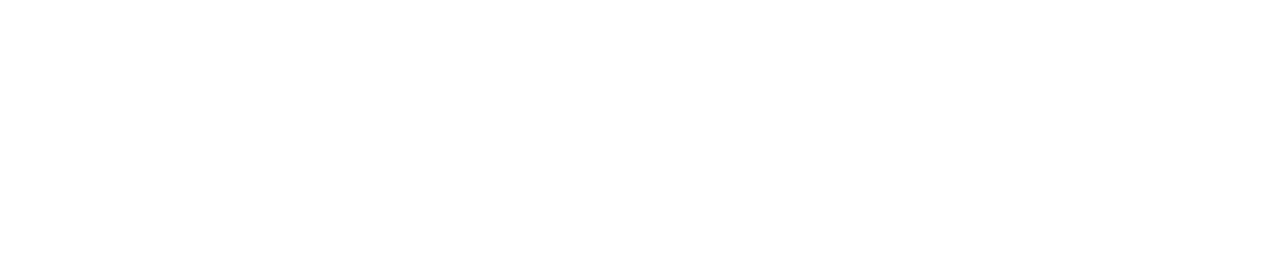
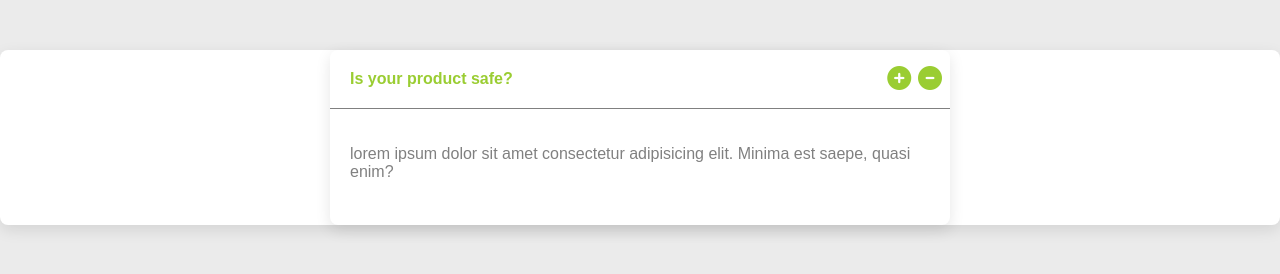
Before and after one commit to itisrichaudhury236/Q_-_A_section, a plain HTML site: page index.html in a window 1280 px wide. Drawn offline with Linux system fonts and the light colour scheme.

Commit message:
css added

```diff
--- a/index.html
+++ b/index.html
@@ -6,8 +6,27 @@
     <meta name="viewport" content="width=device-width, initial-scale=1.0">
     <title>Q&A_section</title>
     <link rel="stylesheet" href="style.css">
+    <link rel="stylesheet" href="https://cdnjs.cloudflare.com/ajax/libs/font-awesome/6.4.0/css/all.min.css" integrity="sha512-iecdLmaskl7CVkqkXNQ/ZH/XLlvWZOJyj7Yy7tcenmpD1ypASozpmT/E0iPtmFIB46ZmdtAc9eNBvH0H/ZpiBw==" crossorigin="anonymous" referrerpolicy="no-referrer" />
 </head>
 <body>
+    <section class="question">
 
+        <div class="section-center">
+            <article class="question">
+                <div class="question-title">
+                    <p>Is your product safe?</p>
+                    <button class="question-btn">
+                        <span class="plus-icon"><i class="fa fa-plus-circle" aria-hidden="true"></i></span>
+                        <span class="minus-icon"><i class="fa fa-minus-circle" aria-hidden="true"></i></span>
+                     </button>
+                </div>
+                <div class="question-text">
+                    <p> lorem ipsum dolor sit amet consectetur adipisicing elit. Minima est saepe, quasi enim?</p>
+
+                </div>
+            </article>
+        </div>
+
+</section>
 </body>
 </html>
--- a/style.css
+++ b/style.css
@@ -0,0 +1,44 @@
+body{
+    margin: 0;
+    padding: 0;
+    font-family: sans-serif;
+    background-color: #ebebeb;
+}
+
+p{
+    margin: 1.25rem;
+    color: grey;
+}
+.section-center{
+ width: 90vw;
+ margin: 50px auto 0 ;
+ max-width: 620px;
+}
+.question{
+    background: white;
+    border-radius: .5rem;
+    box-shadow: 0 5px 15px rgba(0, 0,0,0.1);
+    margin-bottom: 2rem;
+}
+.question-title{
+    display: flex;
+    justify-content:space-between;
+    align-items: center;
+
+}
+
+.question-title p{
+        color: yellowgreen;
+        font-weight: bolder;
+}
+.question-btn{
+    font-size: 1.5rem;
+    background: transparent;
+    border-color: transparent;
+    cursor: pointer;
+    color: yellowgreen;
+}
+.question-text{
+    padding: 1rem 0 1.5rem 0;
+    border-top: 1px solid gray;
+}
```
